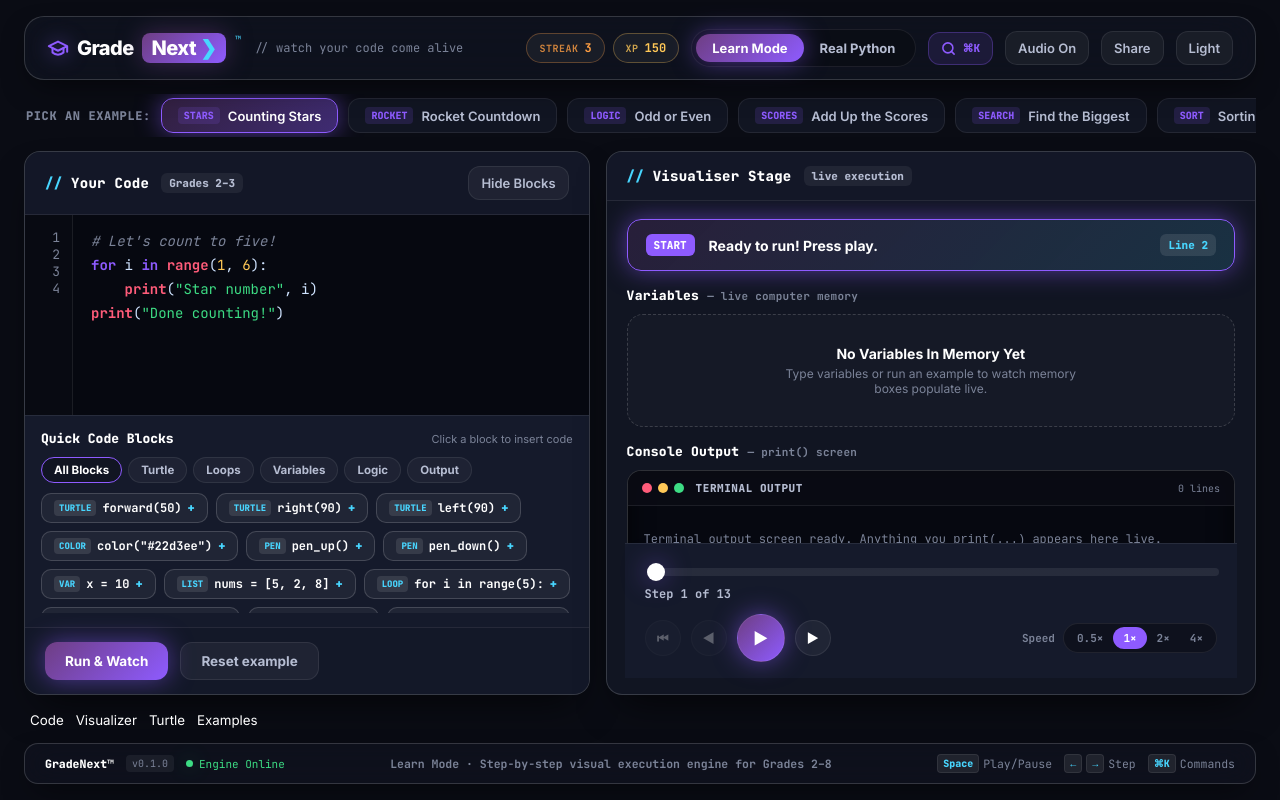
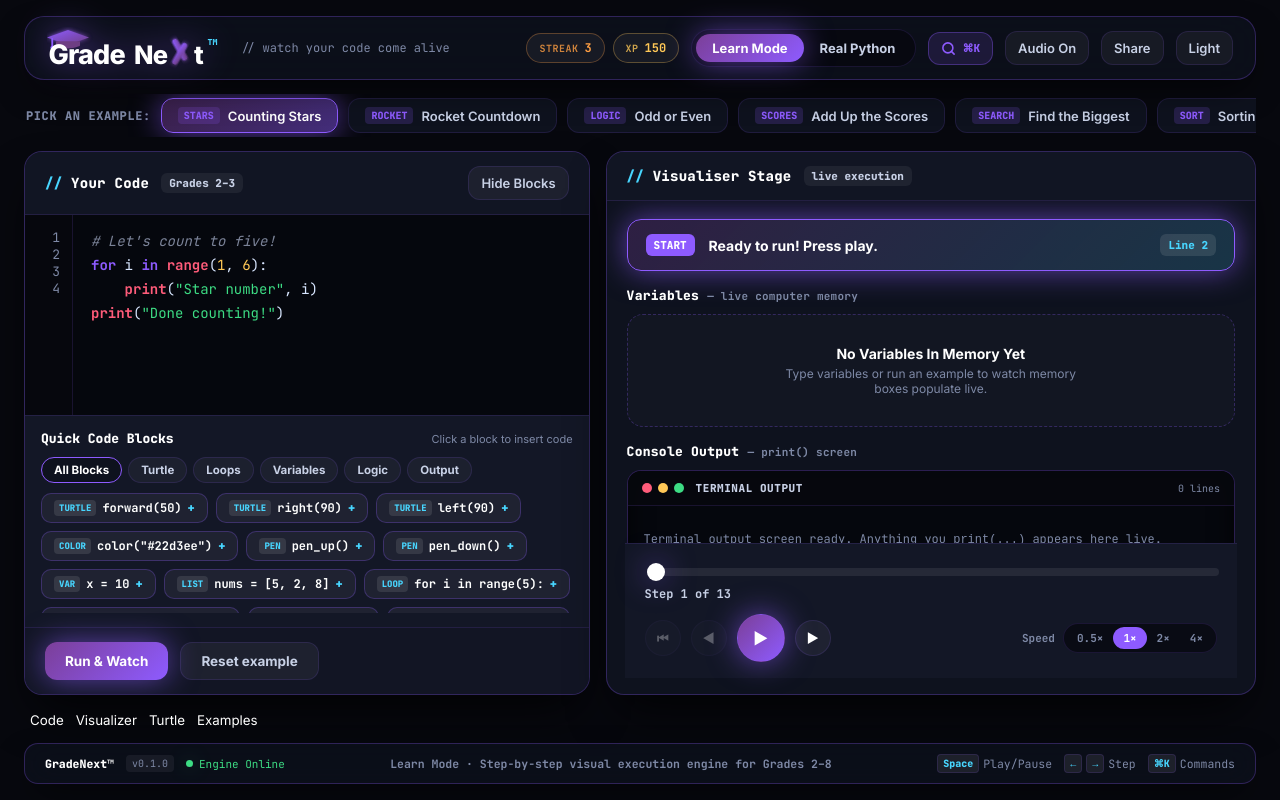
Before and after one commit to Framework7000/Visualizer, a React (Vite) app: page / in a window 1280 px wide. Built offline with nearby package versions, Linux system fonts and the light colour scheme.

Commit message:
feat: Integrate official GradeNext logo matching brand image and align app color theme

```diff
--- a/src/App.tsx
+++ b/src/App.tsx
@@ -11,6 +11,8 @@ import {
   Theme,
 } from './lib/prefs'
 import { soundSynth } from './lib/audio'
+
+import GradeNextLogo from './components/Logo'
 
 const shared = readSharedState()
 
@@ -54,18 +56,7 @@ export default function App() {
     <div className="app">
       <div className="bg-fx" aria-hidden="true" />
       <header className="masthead-floating">
-        <div className="brand">
-          <div className="brand-logo-container">
-            <svg className="brand-icon-svg" width="22" height="22" viewBox="0 0 24 24" fill="none" stroke="currentColor" strokeWidth="2.2" strokeLinecap="round" strokeLinejoin="round">
-              <path d="M22 10v6M2 10l10-5 10 5-10 5z"/>
-              <path d="M6 12v5c3 3 9 3 12 0v-5"/>
-            </svg>
-            <span className="brand-g">Grade</span>
-            <span className="brand-next-badge">Next <span className="next-arrow">❯</span></span>
-            <span className="tm-badge">™</span>
-          </div>
-          <span className="brand-subtitle">// watch your code come alive</span>
-        </div>
+        <GradeNextLogo height={42} />
 
         <div className="masthead-spacer" />
 
--- a/src/components/Logo.tsx
+++ b/src/components/Logo.tsx
@@ -1,63 +1,128 @@
 interface LogoProps {
-  size?: 'sm' | 'md' | 'lg'
+  height?: number
   showSubtitle?: boolean
 }
 
-export default function Logo({ size = 'md', showSubtitle = true }: LogoProps) {
-  const iconSize = size === 'sm' ? 24 : size === 'lg' ? 40 : 32
-
+export default function GradeNextLogo({ height = 40, showSubtitle = true }: LogoProps) {
   return (
-    <div className={`apple-brand logo-${size}`}>
-      {/* Apple-style Squircle Icon Emblem */}
-      <div className="apple-logo-icon" style={{ width: iconSize, height: iconSize }}>
+    <div className="gradenext-brand-container">
       <svg
-          width={iconSize}
-          height={iconSize}
-          viewBox="0 0 40 40"
+        height={height}
+        viewBox="0 0 240 56"
         fill="none"
         xmlns="http://www.w3.org/2000/svg"
+        className="gradenext-logo-svg"
+        aria-label="GradeNext Logo"
       >
-          <rect width="40" height="40" rx="10" fill="url(#apple-grad)" />
-          <rect x="0.5" y="0.5" width="39" height="39" rx="9.5" stroke="rgba(255,255,255,0.2)" />
-          {/* Graduation Cap Vector */}
+        <defs>
+          <linearGradient id="purple-grad" x1="0%" y1="0%" x2="100%" y2="100%">
+            <stop offset="0%" stopColor="#8E5BFF" />
+            <stop offset="100%" stopColor="#6E3E83" />
+          </linearGradient>
+          <filter id="purple-glow" x="-20%" y="-20%" width="140%" height="140%">
+            <feGaussianBlur stdDeviation="3" result="blur" />
+            <feComposite in="SourceGraphic" in2="blur" operator="over" />
+          </filter>
+        </defs>
+
+        {/* --- GRADUATION CAP OVER 'G' --- */}
+        {/* Diamond Cap Top */}
         <path
-            d="M20 11L30 16L20 21L10 16L20 11Z"
-            stroke="white"
-            strokeWidth="2"
-            strokeLinecap="round"
-            strokeLinejoin="round"
+          d="M 28 4 L 56 14 L 28 24 L 0 14 Z"
+          fill="url(#purple-grad)"
+          filter="url(#purple-glow)"
         />
+        {/* Cap Base */}
         <path
-            d="M14 18.5V23.5C14 23.5 17 26 20 26C23 26 26 23.5 26 23.5V18.5"
-            stroke="white"
-            strokeWidth="2"
-            strokeLinecap="round"
-            strokeLinejoin="round"
+          d="M 12 19 V 25 C 12 25 18 28.5 28 28.5 C 38 28.5 44 25 44 25 V 19"
+          fill="#6E3E83"
         />
-          {/* Forward Next Chevron */}
+        {/* Tassel */}
         <path
-            d="M27 28L31 28"
-            stroke="#48D6FF"
-            strokeWidth="2"
+          d="M 7 16 V 26"
+          stroke="#8E5BFF"
+          strokeWidth="2.5"
           strokeLinecap="round"
         />
-          <defs>
-            <linearGradient id="apple-grad" x1="0" y1="0" x2="40" y2="40" gradientUnits="userSpaceOnUse">
-              <stop stopColor="#6E3E83" />
-              <stop offset="1" stopColor="#8E5BFF" />
-            </linearGradient>
-          </defs>
+        <circle cx="7" cy="27.5" r="2.5" fill="#8E5BFF" />
+
+        {/* --- BRAND TEXT: 'Grade' --- */}
+        <text
+          x="2"
+          y="49"
+          fontFamily="'Inter', -apple-system, sans-serif"
+          fontWeight="900"
+          fontSize="36"
+          fill="currentColor"
+          letterSpacing="-0.03em"
+        >
+          Grade
+        </text>
+
+        {/* --- BRAND TEXT: 'Ne' --- */}
+        <text
+          x="116"
+          y="49"
+          fontFamily="'Inter', -apple-system, sans-serif"
+          fontWeight="900"
+          fontSize="34"
+          fill="currentColor"
+          letterSpacing="-0.03em"
+        >
+          Ne
+        </text>
+
+        {/* --- STYLIZED BRAND PURPLE 'X' --- */}
+        {/* Main diagonal stroke 1 */}
+        <rect
+          x="166"
+          y="18"
+          width="7"
+          height="32"
+          rx="3.5"
+          transform="rotate(-30 166 18)"
+          fill="url(#purple-grad)"
+          filter="url(#purple-glow)"
+        />
+        {/* Main diagonal stroke 2 */}
+        <rect
+          x="182"
+          y="20"
+          width="7"
+          height="32"
+          rx="3.5"
+          transform="rotate(30 182 20)"
+          fill="url(#purple-grad)"
+          filter="url(#purple-glow)"
+        />
+
+        {/* --- BRAND TEXT: 't' --- */}
+        <text
+          x="196"
+          y="49"
+          fontFamily="'Inter', -apple-system, sans-serif"
+          fontWeight="900"
+          fontSize="34"
+          fill="currentColor"
+          letterSpacing="-0.03em"
+        >
+          t
+        </text>
+
+        {/* --- TRADEMARK TM BADGE --- */}
+        <text
+          x="214"
+          y="24"
+          fontFamily="'JetBrains Mono', monospace"
+          fontWeight="800"
+          fontSize="11"
+          fill="#48D6FF"
+        >
+          TM
+        </text>
       </svg>
-      </div>
 
-      <div className="apple-logo-text-group">
-        <div className="brand-logo-text">
-          <span className="brand-g">Grade</span>
-          <span className="brand-next-badge">Next</span>
-          <span className="tm-badge">™</span>
-        </div>
       {showSubtitle && <span className="brand-subtitle">// watch your code come alive</span>}
-      </div>
     </div>
   )
 }
--- a/src/styles.css
+++ b/src/styles.css
@@ -1,6 +1,6 @@
 /* ============================================================
    GradeNext — Master $100M UI/UX Design System
-   Inspired by Apple, Linear, Raycast, Framer, Duolingo & Scratch.
+   Official Brand Palette matching GradeNext Graduation Cap & Stylized X
    ============================================================ */
 
 :root {
@@ -8,47 +8,48 @@
   --mono: 'JetBrains Mono', monospace;
   --ui: 'Inter', system-ui, -apple-system, sans-serif;
 
-  /* Master Color Palette */
-  --primary: #6E3E83;
+  /* Official GradeNext Color Palette */
+  --primary: #7B3F98;
+  --primary-glow: #8E5BFF;
   --secondary: #8E5BFF;
   --accent: #48D6FF;
   --success: #3DDC84;
   --warning: #FFC857;
   --danger: #FF5C7A;
 
-  --bg-0: #0A0C14;
-  --card-bg: #111522;
-  --panel-bg: #151A2B;
-  --border-glass: rgba(255, 255, 255, 0.08);
-  --border-glass-strong: rgba(255, 255, 255, 0.16);
+  --bg-0: #07080E;
+  --card-bg: #0E121E;
+  --panel-bg: #131726;
+  --border-glass: rgba(142, 91, 255, 0.14);
+  --border-glass-strong: rgba(142, 91, 255, 0.28);
 
   --ink: #FFFFFF;
-  --ink-secondary: #B6BDD2;
-  --ink-muted: #7B8398;
-  --code-bg: #060810;
-  --code-ink: #CFE3FF;
+  --ink-secondary: #C8D1E6;
+  --ink-muted: #7E89A6;
+  --code-bg: #05070D;
+  --code-ink: #D8E6FF;
 
-  --glow-primary: 0 0 25px rgba(110, 62, 131, 0.5);
-  --glow-secondary: 0 0 25px rgba(142, 91, 255, 0.5);
+  --glow-primary: 0 0 30px rgba(123, 63, 152, 0.6);
+  --glow-secondary: 0 0 30px rgba(142, 91, 255, 0.6);
   --glow-accent: 0 0 25px rgba(72, 214, 255, 0.5);
   --glow-success: 0 0 20px rgba(61, 220, 132, 0.4);
-  --shadow-card: 0 20px 40px -15px rgba(0, 0, 0, 0.7);
-  --shadow-float: 0 12px 30px -10px rgba(0, 0, 0, 0.6);
-  --radius-card: 16px;
+  --shadow-card: 0 24px 48px -12px rgba(0, 0, 0, 0.8);
+  --shadow-float: 0 14px 35px -10px rgba(0, 0, 0, 0.7);
+  --radius-card: 18px;
   --radius-pill: 999px;
 }
 
 :root[data-theme='light'] {
-  --bg-0: #F0F4FA;
+  --bg-0: #F4F0F8;
   --card-bg: #FFFFFF;
-  --panel-bg: #F5F7FC;
-  --border-glass: rgba(0, 0, 0, 0.08);
-  --border-glass-strong: rgba(0, 0, 0, 0.16);
-  --ink: #0F172A;
-  --ink-secondary: #475569;
-  --ink-muted: #94A3B8;
-  --code-bg: #0D1322;
-  --code-ink: #E2E8F0;
+  --panel-bg: #FAF8FC;
+  --border-glass: rgba(123, 63, 152, 0.12);
+  --border-glass-strong: rgba(123, 63, 152, 0.25);
+  --ink: #100818;
+  --ink-secondary: #4A3A58;
+  --ink-muted: #847294;
+  --code-bg: #140A20;
+  --code-ink: #EBE4F2;
 }
 
 * {
@@ -87,9 +88,9 @@ button {
   z-index: -1;
   overflow: hidden;
   background:
-    radial-gradient(1000px 600px at 15% -10%, rgba(110, 62, 131, 0.35), transparent 60%),
-    radial-gradient(1000px 700px at 85% 10%, rgba(142, 91, 255, 0.25), transparent 60%),
-    radial-gradient(900px 500px at 50% 90%, rgba(72, 214, 255, 0.12), transparent 55%),
+    radial-gradient(1100px 700px at 15% -10%, rgba(123, 63, 152, 0.4), transparent 60%),
+    radial-gradient(1100px 800px at 85% 10%, rgba(142, 91, 255, 0.3), transparent 60%),
+    radial-gradient(950px 550px at 50% 95%, rgba(72, 214, 255, 0.15), transparent 55%),
     var(--bg-0);
 }
 
@@ -121,8 +122,8 @@ button {
   display: flex;
   align-items: center;
   gap: 16px;
-  padding: 12px 22px;
-  background: rgba(17, 21, 34, 0.7);
+  padding: 10px 22px;
+  background: rgba(14, 18, 30, 0.75);
   backdrop-filter: blur(24px);
   border: 1px solid var(--border-glass-strong);
   border-radius: 20px;
@@ -130,55 +131,14 @@ button {
   z-index: 40;
 }
 
-.brand {
+.gradenext-brand-container {
   display: flex;
   align-items: center;
   gap: 14px;
 }
 
-.brand-logo-container {
-  display: flex;
-  align-items: center;
-  gap: 8px;
-  font-family: var(--ui);
-  font-weight: 800;
-  font-size: 20px;
-  letter-spacing: -0.03em;
-}
-
-.brand-icon-svg {
-  color: var(--secondary);
-  filter: drop-shadow(0 0 10px rgba(142, 91, 255, 0.6));
-}
-
-.brand-g {
-  color: var(--ink);
-}
-
-.brand-next-badge {
-  background: linear-gradient(135deg, var(--primary), var(--secondary));
-  color: #FFF;
-  padding: 3px 10px;
-  border-radius: 8px;
-  font-weight: 800;
-  box-shadow: var(--glow-primary);
-  display: inline-flex;
-  align-items: center;
-  gap: 4px;
-}
-
-.tm-badge {
-  font-size: 10px;
-  font-family: var(--mono);
-  font-weight: 800;
-  color: var(--accent);
-  align-self: flex-start;
-  margin-left: 1px;
-  opacity: 0.85;
-}
-
-.next-arrow {
-  color: var(--accent);
+.gradenext-logo-svg {
+  filter: drop-shadow(0 0 16px rgba(142, 91, 255, 0.45));
 }
 
 .brand-subtitle {
@@ -236,7 +196,7 @@ button {
 /* Mode Switcher Pills */
 .mode-toggle-pills {
   display: flex;
-  background: rgba(10, 12, 20, 0.7);
+  background: rgba(7, 8, 14, 0.7);
   padding: 4px;
   border-radius: var(--radius-pill);
   border: 1px solid var(--border-glass);
@@ -253,7 +213,7 @@ button {
 
 .mode-pill.active {
   background: linear-gradient(135deg, var(--primary), var(--secondary));
-  color: var(--ink);
+  color: #FFF;
   box-shadow: var(--glow-secondary);
 }
 
@@ -280,8 +240,8 @@ button {
 }
 
 .cmd-btn {
-  background: rgba(142, 91, 255, 0.12);
-  border-color: rgba(142, 91, 255, 0.3);
+  background: rgba(142, 91, 255, 0.14);
+  border-color: rgba(142, 91, 255, 0.35);
   color: var(--secondary);
 }
 
@@ -332,7 +292,7 @@ button {
   font-weight: 800;
   padding: 2px 6px;
   border-radius: 4px;
-  background: rgba(142, 91, 255, 0.15);
+  background: rgba(142, 91, 255, 0.18);
   color: var(--secondary);
 }
 
@@ -345,7 +305,7 @@ button {
 }
 
 .chip.active {
-  background: linear-gradient(135deg, rgba(110, 62, 131, 0.4), rgba(142, 91, 255, 0.4));
+  background: linear-gradient(135deg, rgba(123, 63, 152, 0.45), rgba(142, 91, 255, 0.45));
   border-color: var(--secondary);
   color: var(--ink);
   box-shadow: var(--glow-secondary);
@@ -376,7 +336,7 @@ button {
   align-items: center;
   gap: 12px;
   padding: 14px 20px;
-  background: rgba(21, 26, 43, 0.6);
+  background: rgba(19, 23, 38, 0.7);
   border-bottom: 1px solid var(--border-glass);
 }
 
@@ -421,7 +381,7 @@ button {
 .gutter {
   width: 48px;
   padding-top: 14px;
-  background: rgba(10, 12, 20, 0.5);
+  background: rgba(7, 8, 14, 0.6);
   border-right: 1px solid var(--border-glass);
   user-select: none;
   font-family: var(--mono);
@@ -449,7 +409,7 @@ button {
   height: 24px;
   background: linear-gradient(90deg, rgba(72, 214, 255, 0.2), rgba(142, 91, 255, 0.15));
   border-left: 3px solid var(--accent);
-  box-shadow: 0 0 15px rgba(72, 214, 255, 0.3);
+  box-shadow: 0 0 15px rgba(72, 214, 255, 0.35);
   pointer-events: none;
 }
 
@@ -619,7 +579,7 @@ button {
   display: flex;
   gap: 12px;
   padding: 14px 20px;
-  background: rgba(21, 26, 43, 0.8);
+  background: rgba(19, 23, 38, 0.85);
   border-top: 1px solid var(--border-glass);
 }
 
@@ -642,7 +602,7 @@ button {
 
 .btn.primary:hover {
   transform: translateY(-2px) scale(1.02);
-  box-shadow: 0 0 35px rgba(142, 91, 255, 0.7);
+  box-shadow: 0 0 35px rgba(142, 91, 255, 0.75);
 }
 
 .btn.ghost {
@@ -673,7 +633,7 @@ button {
   gap: 14px;
   padding: 14px 18px;
   border-radius: 14px;
-  background: linear-gradient(135deg, rgba(110, 62, 131, 0.25), rgba(72, 214, 255, 0.15));
+  background: linear-gradient(135deg, rgba(123, 63, 152, 0.3), rgba(72, 214, 255, 0.18));
   border: 1px solid var(--secondary);
   box-shadow: var(--glow-secondary);
 }
@@ -826,7 +786,7 @@ button {
   align-items: center;
   gap: 12px;
   padding: 10px 14px;
-  background: rgba(10, 12, 20, 0.8);
+  background: rgba(7, 8, 14, 0.85);
   border-bottom: 1px solid var(--border-glass);
 }
 
@@ -1003,7 +963,7 @@ button {
 
 .play-hero-btn:hover {
   transform: scale(1.1);
-  box-shadow: 0 0 35px rgba(142, 91, 255, 0.8);
+  box-shadow: 0 0 35px rgba(142, 91, 255, 0.85);
 }
 
 .speed-segmented {
@@ -1021,7 +981,7 @@ button {
 
 .speed-pills {
   display: flex;
-  background: rgba(10, 12, 20, 0.6);
+  background: rgba(7, 8, 14, 0.7);
   padding: 3px;
   border-radius: var(--radius-pill);
   border: 1px solid var(--border-glass);
@@ -1047,7 +1007,7 @@ button {
 .cmd-backdrop {
   position: fixed;
   inset: 0;
-  background: rgba(5, 7, 13, 0.8);
+  background: rgba(5, 7, 13, 0.85);
   backdrop-filter: blur(12px);
   display: flex;
   align-items: flex-start;
@@ -1165,7 +1125,7 @@ button {
   align-items: center;
   justify-content: space-between;
   padding: 10px 20px;
-  background: rgba(17, 21, 34, 0.6);
+  background: rgba(14, 18, 30, 0.7);
   backdrop-filter: blur(16px);
   border: 1px solid var(--border-glass-strong);
   border-radius: 14px;
```
Lines whose indentation alone changed are shown as unchanged.
